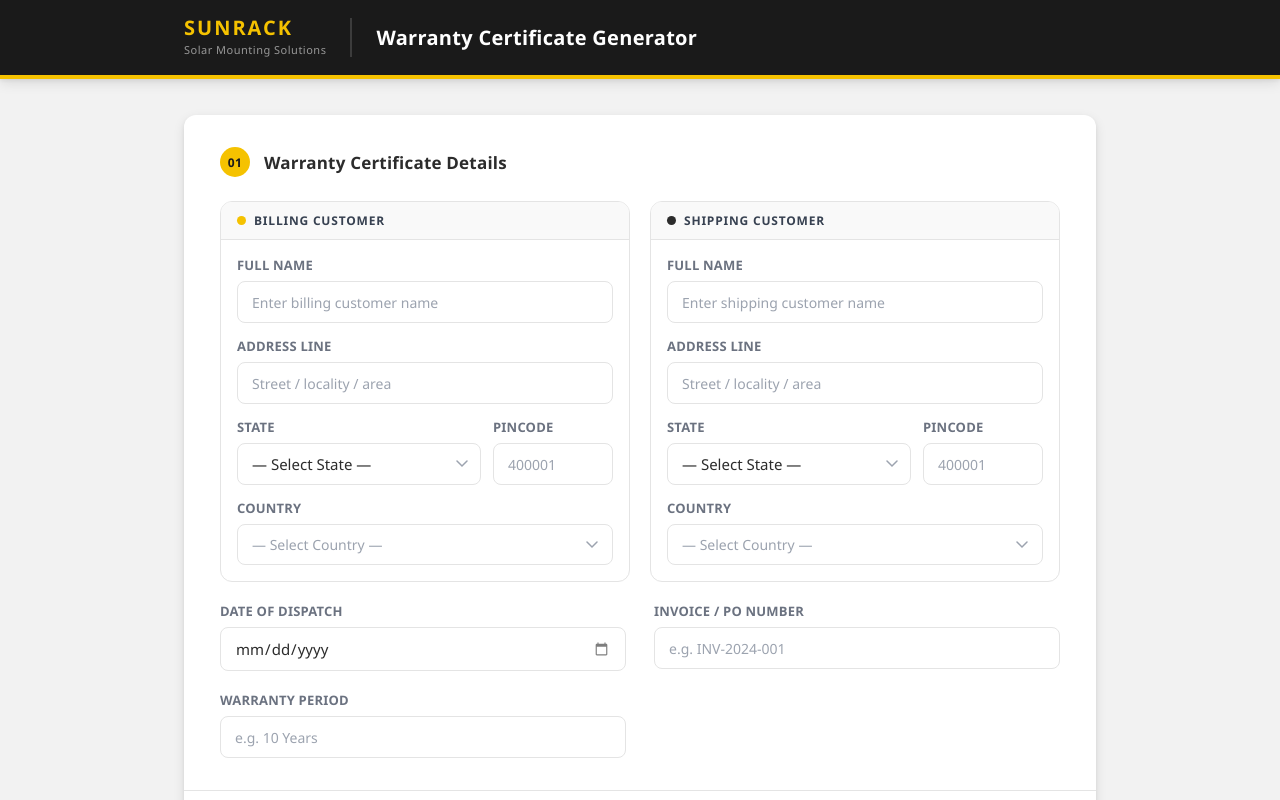
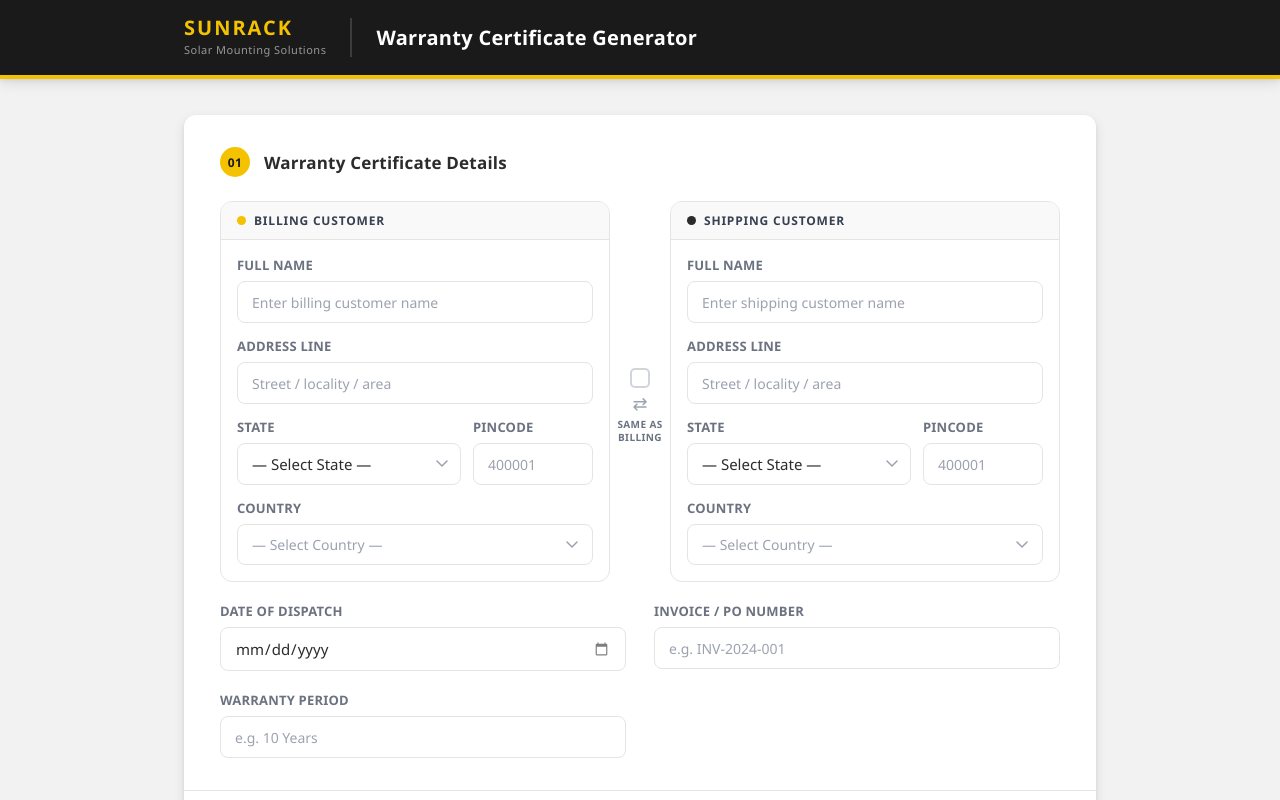
Before and after one commit to abujawed11/warranty-gen, a React app in the folder frontend/: page / in a window 1280 px wide. Shown: the top 800 px of the page. Built offline with nearby package versions, Linux system fonts and the light colour scheme; the HTML template or start-up script is replaced by a standard one.

Commit message:
addec checkbox for same address

```diff
--- a/frontend/src/App.css
+++ b/frontend/src/App.css
@@ -214,9 +214,10 @@ input[type="number"] { -moz-appearance: textfield; }
 /* ── Customer groups ──────────────────────────────────── */
 .customer-groups {
   display: grid;
-  grid-template-columns: 1fr 1fr;
-  gap: 20px;
+  grid-template-columns: 1fr auto 1fr;
+  gap: 8px 0;
   margin-bottom: 4px;
+  align-items: start;
 }
 
 .customer-group {
@@ -246,6 +247,93 @@ input[type="number"] { -moz-appearance: textfield; }
   display: flex;
   flex-direction: column;
   gap: 14px;
+}
+
+/* locked state when same-as-billing is ticked */
+.customer-group--locked {
+  border-color: var(--yellow);
+  background: var(--yellow-light);
+}
+
+.customer-group--locked .customer-group-title {
+  background: rgba(245, 194, 0, .18);
+  border-bottom-color: var(--yellow);
+  color: var(--black-soft);
+}
+
+/* ── Same-as-billing checkbox ─────────────────────────── */
+.same-as-billing {
+  display: flex;
+  flex-direction: column;
+  align-items: center;
+  justify-content: center;
+  gap: 6px;
+  cursor: pointer;
+  flex-shrink: 0;
+  width: 60px;
+  align-self: center;
+  margin-top: 28px; /* align roughly with the fields, below the title */
+}
+
+.same-as-billing-checkbox {
+  appearance: none;
+  width: 20px;
+  height: 20px;
+  border: 2px solid var(--gray-300, #d1d5db);
+  border-radius: 5px;
+  background: var(--white);
+  cursor: pointer;
+  transition: background var(--transition), border-color var(--transition);
+  position: relative;
+  flex-shrink: 0;
+}
+
+.same-as-billing-checkbox:checked {
+  background: var(--yellow);
+  border-color: var(--yellow-dark);
+}
+
+.same-as-billing-checkbox:checked::after {
+  content: '';
+  position: absolute;
+  left: 5px;
+  top: 2px;
+  width: 6px;
+  height: 10px;
+  border: 2px solid var(--black);
+  border-top: none;
+  border-left: none;
+  transform: rotate(45deg);
+}
+
+.same-as-billing-icon {
+  font-size: 18px;
+  color: var(--gray-400);
+  line-height: 1;
+  transition: color var(--transition);
+}
+
+.same-as-billing:has(.same-as-billing-checkbox:checked) .same-as-billing-icon {
+  color: var(--yellow-dark);
+}
+
+.same-as-billing-text {
+  font-size: 10px;
+  font-weight: 700;
+  color: var(--gray-600);
+  text-transform: uppercase;
+  letter-spacing: .4px;
+  text-align: center;
+  line-height: 1.3;
+}
+
+/* ── Disabled input style ─────────────────────────────── */
+.form-input--disabled,
+.form-input:disabled {
+  background: var(--yellow-light) !important;
+  color: var(--gray-600) !important;
+  cursor: not-allowed !important;
+  opacity: 1;
 }
 
 /* pincode sits next to state, pincode narrower */
@@ -734,6 +822,14 @@ input[type="number"] { -moz-appearance: textfield; }
     grid-template-columns: 1fr;
   }
 
+  .same-as-billing {
+    flex-direction: row;
+    width: 100%;
+    justify-content: center;
+    margin-top: 0;
+    padding: 8px 0;
+  }
+
   .address-row {
     grid-template-columns: 1fr 100px;
   }
--- a/frontend/src/App.jsx
+++ b/frontend/src/App.jsx
@@ -29,10 +29,27 @@ const INITIAL_FORM = {
 export default function App() {
   const [form, setForm] = useState(INITIAL_FORM)
   const [showPreview, setShowPreview] = useState(false)
+  const [sameAsBilling, setSameAsBilling] = useState(false)
 
   function handleChange(e) {
     const { name, value } = e.target
     setForm(prev => ({ ...prev, [name]: value }))
+    if (showPreview) setShowPreview(false)
+  }
+
+  function handleSameAsBilling(e) {
+    const checked = e.target.checked
+    setSameAsBilling(checked)
+    if (checked) {
+      setForm(prev => ({
+        ...prev,
+        shippingCustomerName: prev.billingCustomerName,
+        shippingAddress: prev.billingAddress,
+        shippingState: prev.billingState,
+        shippingPincode: prev.billingPincode,
+        shippingCountry: prev.billingCountry,
+      }))
+    }
     if (showPreview) setShowPreview(false)
   }
 
@@ -71,7 +88,7 @@ export default function App() {
             <div className="customer-groups">
 
               {/* Billing Customer */}
-              <div className="customer-group">
+              <div className="customer-group" id="billing-group">
                 <div className="customer-group-title">
                   <span className="group-dot group-dot--yellow" />
                   Billing Customer
@@ -116,8 +133,20 @@ export default function App() {
                 </div>
               </div>
 
+              {/* Same as billing checkbox — sits between the two groups */}
+              <label className="same-as-billing">
+                <input
+                  type="checkbox"
+                  checked={sameAsBilling}
+                  onChange={handleSameAsBilling}
+                  className="same-as-billing-checkbox"
+                />
+                <span className="same-as-billing-icon">⇄</span>
+                <span className="same-as-billing-text">Same as<br/>Billing</span>
+              </label>
+
               {/* Shipping Customer */}
-              <div className="customer-group">
+              <div className={`customer-group${sameAsBilling ? ' customer-group--locked' : ''}`}>
                 <div className="customer-group-title">
                   <span className="group-dot group-dot--black" />
                   Shipping Customer
@@ -129,6 +158,7 @@ export default function App() {
                     value={form.shippingCustomerName}
                     onChange={handleChange}
                     placeholder="Enter shipping customer name"
+                    disabled={sameAsBilling}
                   />
                   <FormInput
                     label="Address Line"
@@ -136,6 +166,7 @@ export default function App() {
                     value={form.shippingAddress}
                     onChange={handleChange}
                     placeholder="Street / locality / area"
+                    disabled={sameAsBilling}
                   />
                   <div className="address-row">
                     <FormSelect
@@ -143,6 +174,7 @@ export default function App() {
                       name="shippingState"
                       value={form.shippingState}
                       onChange={handleChange}
+                      disabled={sameAsBilling}
                     />
                     <FormInput
                       label="Pincode"
@@ -151,6 +183,7 @@ export default function App() {
                       value={form.shippingPincode}
                       onChange={handleChange}
                       placeholder="400001"
+                      disabled={sameAsBilling}
                     />
                   </div>
                   <FormSearchSelect
@@ -158,6 +191,7 @@ export default function App() {
                     name="shippingCountry"
                     value={form.shippingCountry}
                     onChange={handleChange}
+                    disabled={sameAsBilling}
                   />
                 </div>
               </div>
--- a/frontend/src/components/FormInput.jsx
+++ b/frontend/src/components/FormInput.jsx
@@ -1,4 +1,4 @@
-export default function FormInput({ label, name, value, onChange, type = 'text', placeholder = '' }) {
+export default function FormInput({ label, name, value, onChange, type = 'text', placeholder = '', disabled = false }) {
   return (
     <div className="form-field">
       <label className="form-label" htmlFor={name}>{label}</label>
@@ -9,7 +9,8 @@ export default function FormInput({ label, name, value, onChange, type = 'text',
         value={value}
         onChange={onChange}
         placeholder={placeholder}
-        className="form-input"
+        disabled={disabled}
+        className={`form-input${disabled ? ' form-input--disabled' : ''}`}
         autoComplete="off"
       />
     </div>
--- a/frontend/src/components/FormSearchSelect.jsx
+++ b/frontend/src/components/FormSearchSelect.jsx
@@ -35,7 +35,7 @@ const COUNTRIES = [
   'Yemen','Zambia','Zimbabwe',
 ]
 
-export default function FormSearchSelect({ label, name, value, onChange }) {
+export default function FormSearchSelect({ label, name, value, onChange, disabled = false }) {
   const [open, setOpen] = useState(false)
   const [query, setQuery] = useState('')
   const containerRef = useRef(null)
@@ -64,6 +64,7 @@ export default function FormSearchSelect({ label, name, value, onChange }) {
   }
 
   function handleToggle() {
+    if (disabled) return
     setOpen(prev => {
       if (!prev) setTimeout(() => inputRef.current?.focus(), 10)
       else setQuery('')
@@ -84,7 +85,7 @@ export default function FormSearchSelect({ label, name, value, onChange }) {
 
       {/* Trigger */}
       <div
-        className={`search-select-trigger form-input${open ? ' search-select-trigger--open' : ''}`}
+        className={`search-select-trigger form-input${open ? ' search-select-trigger--open' : ''}${disabled ? ' form-input--disabled' : ''}`}
         onClick={handleToggle}
         role="combobox"
         aria-expanded={open}
--- a/frontend/src/components/FormSelect.jsx
+++ b/frontend/src/components/FormSelect.jsx
@@ -8,7 +8,7 @@ const INDIAN_STATES = [
   'Delhi', 'Jammu & Kashmir', 'Ladakh', 'Lakshadweep', 'Puducherry',
 ]
 
-export default function FormSelect({ label, name, value, onChange }) {
+export default function FormSelect({ label, name, value, onChange, disabled = false }) {
   return (
     <div className="form-field">
       <label className="form-label" htmlFor={name}>{label}</label>
@@ -17,7 +17,8 @@ export default function FormSelect({ label, name, value, onChange }) {
         name={name}
         value={value}
         onChange={onChange}
-        className="form-input form-select"
+        disabled={disabled}
+        className={`form-input form-select${disabled ? ' form-input--disabled' : ''}`}
       >
         <option value="">— Select State —</option>
         {INDIAN_STATES.map(s => (
```
